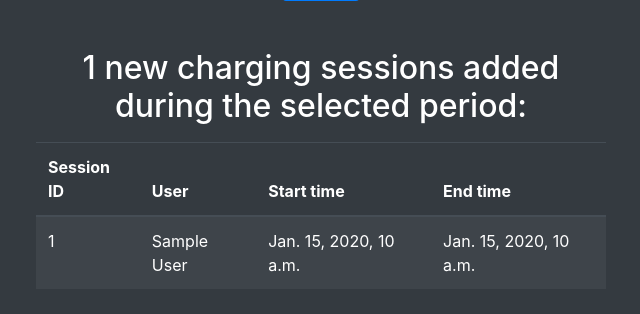
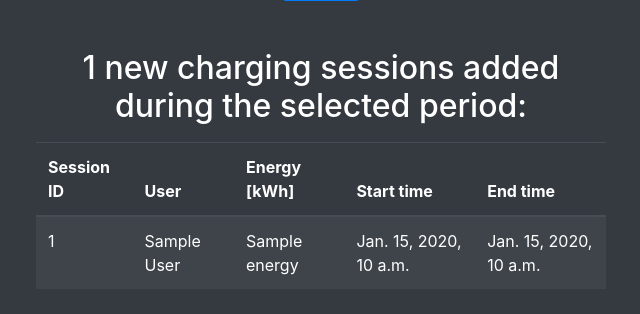
Before and after one commit to tordaro/joint_ownership_management, a Django app: template src/car_charging/templates/car_charging/history.html in a window 1280 px wide. Shown: the part 272-586 px from the top of the page, without its empty margins (319-959 px from the left). Run offline with Django 5.2, Linux system fonts and the light colour scheme; tables that the repository leaves empty hold one stand-in row (values such as "Sample post"); the template is opened without the code that fills it: values that come from a table or form of the project are taken from there, most other values are stand-ins (such as "Sample title", 1, 10 or a date in 2020); some libraries are stand-ins or nearby versions.

Commit message:
Add energy

```diff
--- a/src/car_charging/templates/car_charging/history.html
+++ b/src/car_charging/templates/car_charging/history.html
@@ -31,6 +31,7 @@
                     <tr>
                         <th>Session ID</th>
                         <th>User</th>
+                        <th>Energy [kWh]</th>
                         <th>Start time</th>
                         <th>End time</th>
                     </tr>
@@ -40,6 +41,7 @@
                     <tr>
                         <td>{{ session.id }}</td>
                         <td>{{ session.user_full_name }}</td>
+                        <td>{{ session.energy }}</td>
                         <td>{{ session.start_date_time }}</td>
                         <td>{{ session.end_date_time }}</td>
                     </tr>
```
